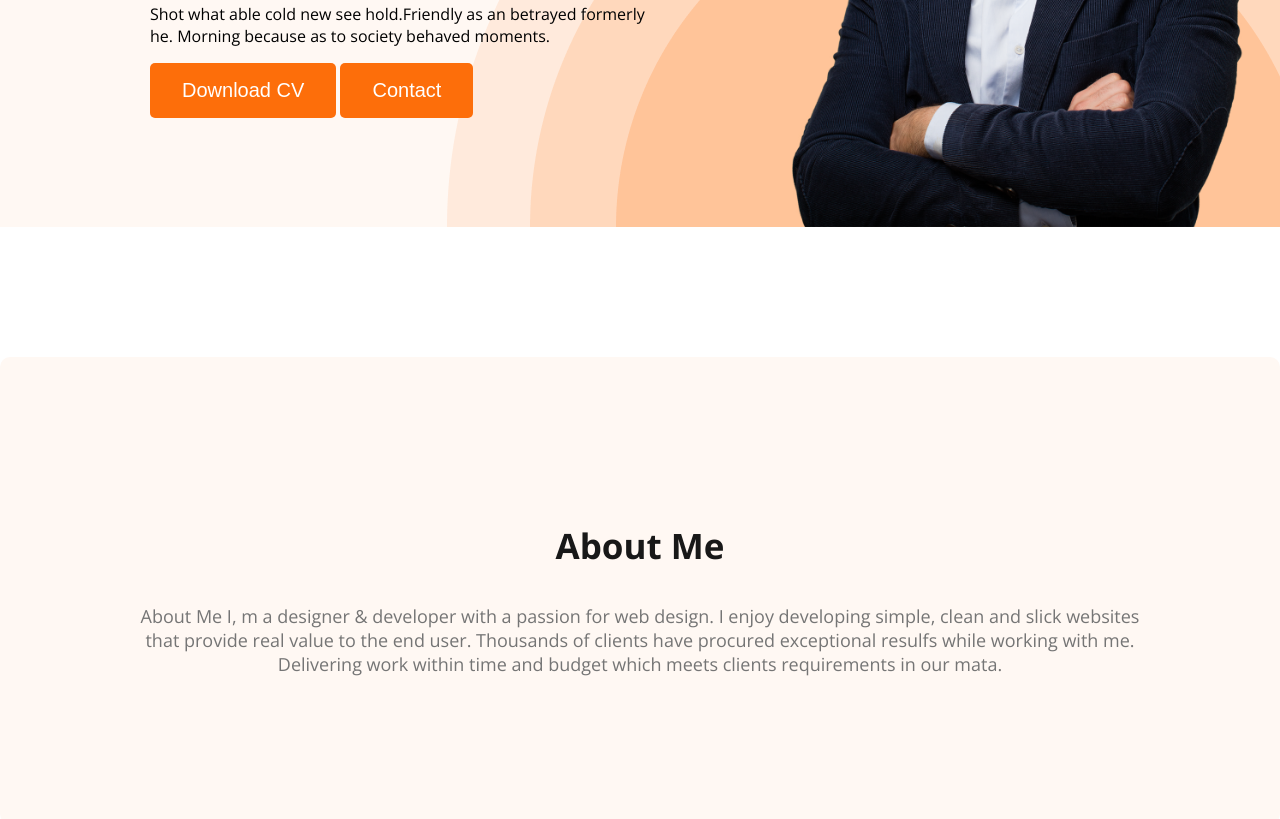
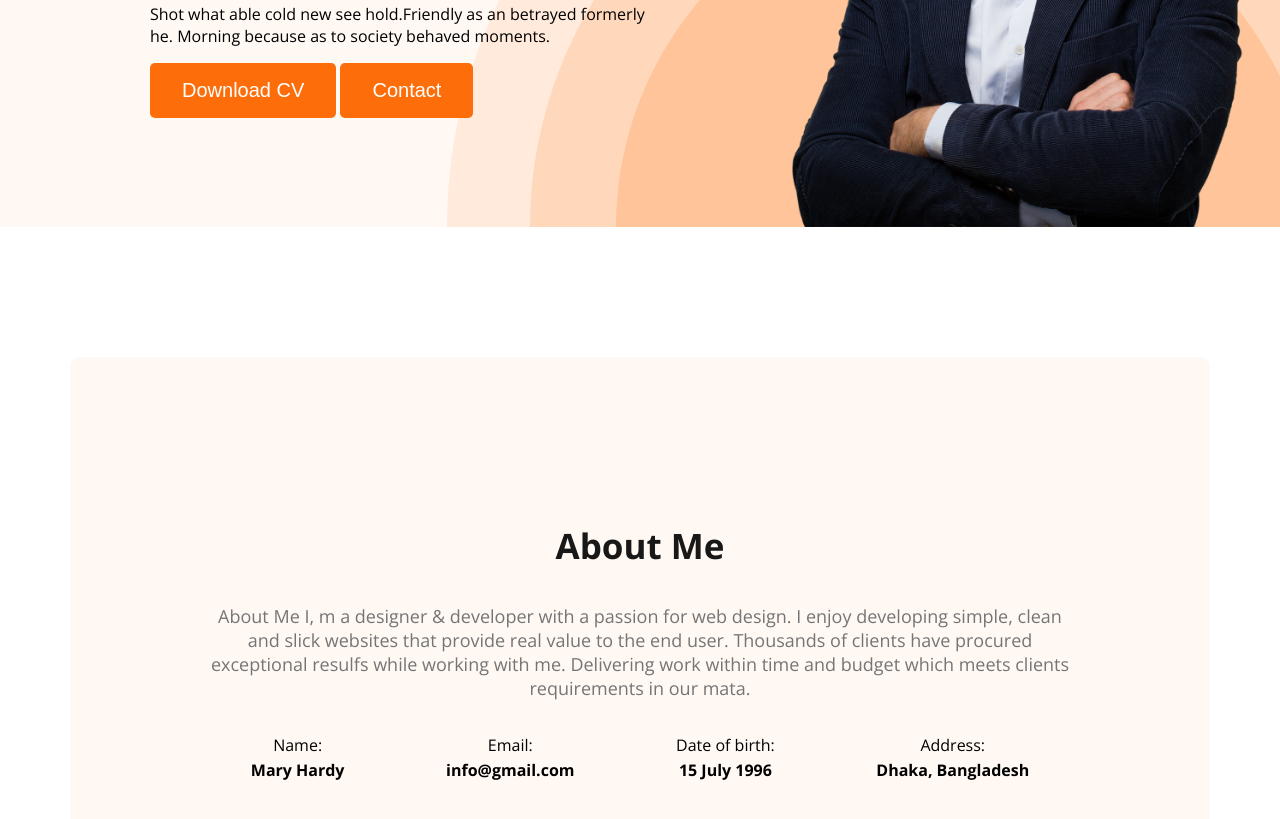
Before and after one commit to salmanbashar1009/developer-portfolio, a plain HTML site: page index.html in a window 1280 px wide. Shown: the part 533-1352 px from the top of the page. Drawn offline with nearby package versions, Linux system fonts and the light colour scheme.

Commit message:
About info added

```diff
--- a/index.html
+++ b/index.html
@@ -43,7 +43,25 @@
                 websites that provide real value to the end user. Thousands of clients have procured exceptional resulfs
                 while working with me. Delivering work within time and budget which meets clients requirements in our
                 mata.
-                </p>
+            </p>
+            <div class="about-info-container">
+                <div class="about-info">
+                    <p class="info-title">Name:</p>
+                    <h4 class="info-description">Mary Hardy</h4>
+                </div>
+                <div class="about-info">
+                    <p class="info-title">Email:</p>
+                    <h4 class="info-description">info@gmail.com</h4>
+                </div>
+                <div class="about-info">
+                    <p class="info-title">Date of birth:</p>
+                    <h4 class="info-description">15 July 1996</h4>
+                </div>
+                <div class="about-info">
+                    <p class="info-title">Address:</p>
+                    <h4 class="info-description">Dhaka, Bangladesh</h4>
+                </div>
+            </div>
         </section>
     </main>
     <footer>
--- a/styles/portfolio.css
+++ b/styles/portfolio.css
@@ -113,6 +113,13 @@ nav a {
 }
 
 /* Main section styles */
+
+main {
+    max-width: 1140px;
+    margin: 0px auto;
+}
+
+
 /* About section styles */
 
 .about {
@@ -121,3 +128,20 @@ nav a {
     background: #FFF8F3;
     margin: 130px 0px;
 }
+
+.about-info-container {
+    display: flex;
+    justify-content: space-around;
+}
+
+.about-info {
+    text-align: center;
+}
+
+.info-title {
+    margin-bottom: 3px;
+}
+
+.info-description {
+    margin-top: 0px;
+}
```
